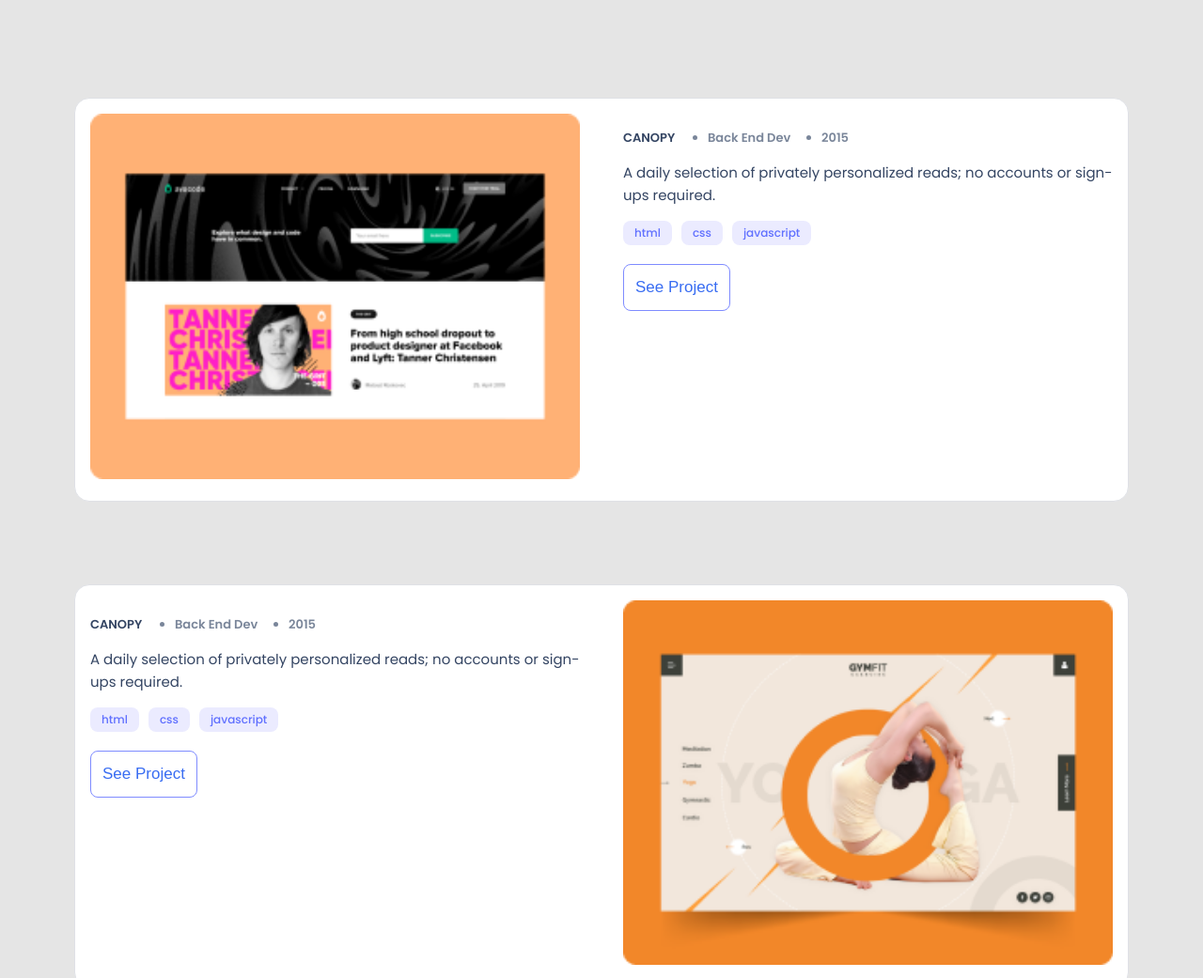
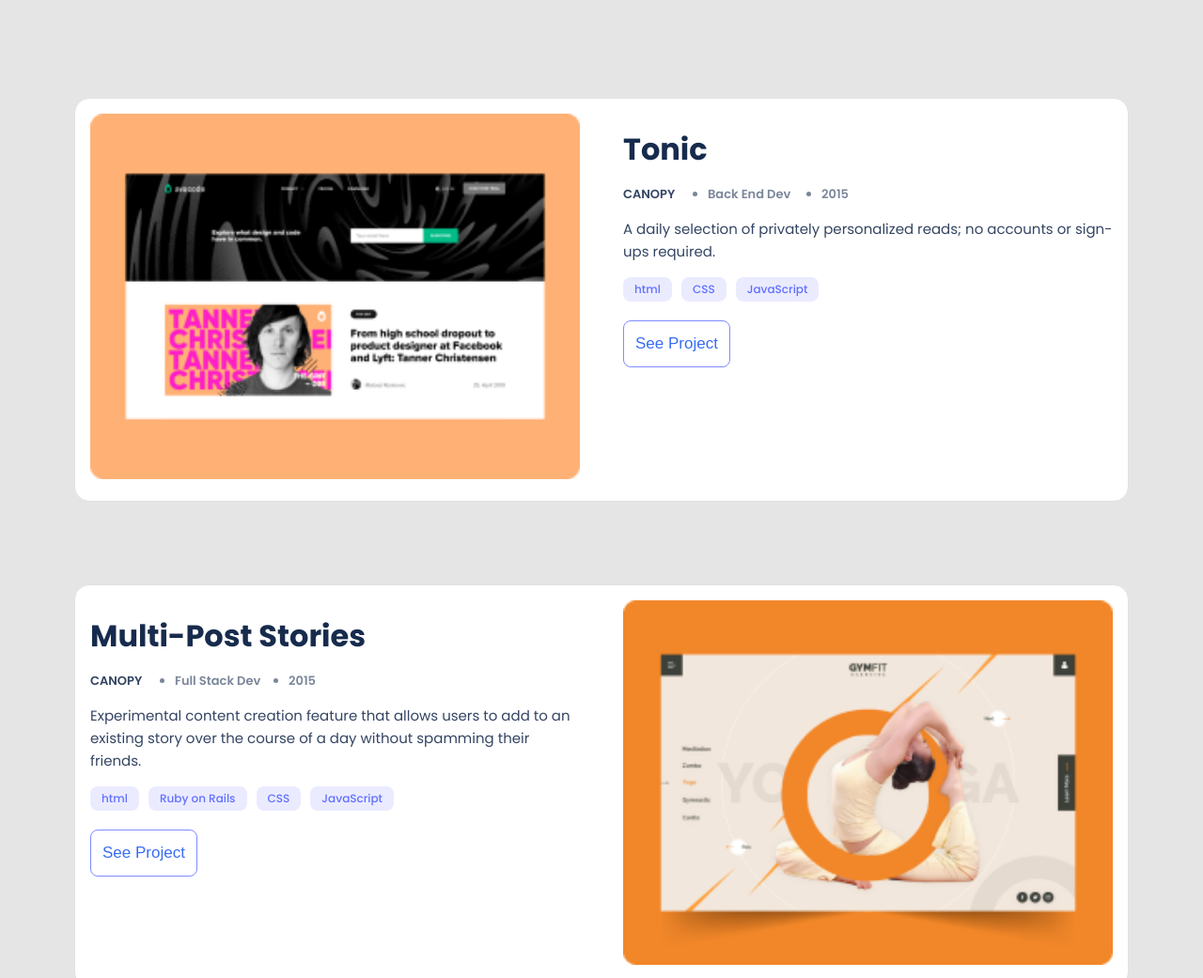
Before and after one commit to mrprotocoll/microverse-portfolio, a website: page index.html in a window 1280 px wide. Shown: the part 860-1901 px from the top of the page at 94% size. Drawn offline with Linux system fonts and the light colour scheme.

Commit message:
Finish dinamic work card section

```diff
--- a/assets/css/style.css
+++ b/assets/css/style.css
@@ -367,7 +367,7 @@ ul {
 }
 
 .works .categories {
-  width: 300px;
+  width: 100%;
 }
 
 .floating {
@@ -586,7 +586,7 @@ textarea {
 }
 
 .modal-footer {
-  border-top: 1px solid #EBECF0;
+  border-top: 1px solid #ebecf0;
   margin-top: 20px;
 }
 
@@ -762,7 +762,7 @@ textarea {
     margin: 1em 0;
   }
 
-  .modal .modal-image img{
+  .modal .modal-image img {
     height: 586px;
   }
 }
--- a/assets/js/script.js
+++ b/assets/js/script.js
@@ -4,46 +4,50 @@ const toggleNavbar = () => {
 
 const portfolioTemplate = (portfolioData) => {
   let content = "";
-  portfolioData.forEach(function(data){
+  portfolioData.forEach(function (data) {
+    let tools = "";
+    data.tools.forEach(function (tool) {
+      tools += `
+      <li class="badge floating">${tool}</li>
+      `;
+    });
     content += `
     <div class="item card">
       <div class="item-image">
           <img class="img" src="${data.image}" alt="Snapshoot Portfolio">
       </div>
       <div class="content-box">
-          <h2 class="item-title"></h2>
+          <h2 class="item-title">${data.name}</h2>
           <div class="details">
               <h4>CANOPY</h4>
               <ul>
-                <li>Back End Dev</li>
-                <li>2015</li>
+                <li>${data.stack}</li>
+                <li>${data.year}</li>
               </ul>
           </div>
-          <p>A daily selection of privately personalized reads; no accounts or sign-ups required.</p>
-          <ul class="categories">
-              <li class="badge floating">html</li>
-              <li class="badge floating">css</li>
-              <li class="badge floating">javascript</li>
+          <p>${data.excerpt}</p>
+          <ul class="categories">${tools}
           </ul>
           <div class="clear"></div>
           <button class="btn">See Project</button>
       </div>
-    </div>`
-  })
-
+    </div>`;
+  });
   return content;
-}
+};
 
 window.addEventListener("load", () => {
   const workData = [
     {
       name: "Tonic",
       image: "assets/images/Snapshoot Portfolio.png",
-      stack:'Back End Dev',
-      year:'2015',
-      excerpt:"A daily selection of privately personalized reads; no accounts or sign-ups required.",
-      description: "Lorem Ipsum is simply dummy text of the printing and typesetting industry. Lorem Ipsum has been the industry's standard dummy text ever since the 1500s, when an unknown printer took a galley of type and scrambled it 1960s with the releaLorem Ipsum is simply dummy text of the printing and typesetting industry. Lorem Ipsum has been the industry's standard dummy text ever since the 1500s, when an unknown printer took a galley of type and scrambled it 1960s with the releorem Ipsum is simply dummy text of the printing and typesetting industry. Lorem Ipsum han printer took a galley of type and scrambled it 1960s with the releawn printer took a galley of type and scrambled it 1960s with the releaLorem Ipsum is simply dummy text of the printing and typesetting industry. Lorem Ipsum has been the industry's standard dummy text ever since the 1500s, when an unknown printer took a galley of type and scrambled it 1960s with the relea",
-      tools: ["html","Ruby on Rails","CSS","JavaScript"],
+      stack: "Back End Dev",
+      year: "2015",
+      excerpt:
+        "A daily selection of privately personalized reads; no accounts or sign-ups required.",
+      description:
+        "Lorem Ipsum is simply dummy text of the printing and typesetting industry. Lorem Ipsum has been the industry's standard dummy text ever since the 1500s, when an unknown printer took a galley of type and scrambled it 1960s with the releaLorem Ipsum is simply dummy text of the printing and typesetting industry. Lorem Ipsum has been the industry's standard dummy text ever since the 1500s, when an unknown printer took a galley of type and scrambled it 1960s with the releorem Ipsum is simply dummy text of the printing and typesetting industry. Lorem Ipsum han printer took a galley of type and scrambled it 1960s with the releawn printer took a galley of type and scrambled it 1960s with the releaLorem Ipsum is simply dummy text of the printing and typesetting industry. Lorem Ipsum has been the industry's standard dummy text ever since the 1500s, when an unknown printer took a galley of type and scrambled it 1960s with the relea",
+      tools: ["html", "CSS", "JavaScript"],
       live_link: "#",
       sourse_link: "#",
     },
@@ -52,31 +56,37 @@ window.addEventListener("load", () => {
       image: "assets/images/Snapshoot Portfolio2.png",
       stack: "Full Stack Dev",
       year: "2015",
-      excerpt: "Experimental content creation feature that allows users to add to an existing story over the course of a day without spamming their friends.",
-      description: "Lorem Ipsum is simply dummy text of the printing and typesetting industry. Lorem Ipsum has been the industry's standard dummy text ever since the 1500s, when an unknown printer took a galley of type and scrambled it 1960s with the releaLorem Ipsum is simply dummy text of the printing and typesetting industry. Lorem Ipsum has been the industry's standard dummy text ever since the 1500s, when an unknown printer took a galley of type and scrambled it 1960s with the releorem Ipsum is simply dummy text of the printing and typesetting industry. Lorem Ipsum han printer took a galley of type and scrambled it 1960s with the releawn printer took a galley of type and scrambled it 1960s with the releaLorem Ipsum is simply dummy text of the print",
-      tools: ["html","Ruby on Rails","CSS","JavaScript"],
+      excerpt:
+        "Experimental content creation feature that allows users to add to an existing story over the course of a day without spamming their friends.",
+      description:
+        "Lorem Ipsum is simply dummy text of the printing and typesetting industry. Lorem Ipsum has been the industry's standard dummy text ever since the 1500s, when an unknown printer took a galley of type and scrambled it 1960s with the releaLorem Ipsum is simply dummy text of the printing and typesetting industry. Lorem Ipsum has been the industry's standard dummy text ever since the 1500s, when an unknown printer took a galley of type and scrambled it 1960s with the releorem Ipsum is simply dummy text of the printing and typesetting industry. Lorem Ipsum han printer took a galley of type and scrambled it 1960s with the releawn printer took a galley of type and scrambled it 1960s with the releaLorem Ipsum is simply dummy text of the print",
+      tools: ["html", "Ruby on Rails", "CSS", "JavaScript"],
       live_link: "#",
       sourse_link: "#",
     },
     {
       name: "FACEBOOK 360",
       image: "assets/images/Snapshoot Portfolio3.png",
-      stack:'Full Stack Dev',
-      year:'2015',
-      excerpt: "Exploring the future of media in Facebook's first Virtual Reality app; a place to discover and enjoy 360 photos and videos on Gear VR.",
-      description: "Lorem Ipsum is simply dummy text of the printing and typesetting industry. Lorem Ipsum has been the industry's standard dummy text ever since the 1500s, when an unknown printer took a galley of type and scrambled it 1960s with the releaLorem Ipsum is simply dummy text of the printing and typesetting industry. Lorem Ipsum has been the industry's standard dummy text ever since the 1500s, when an unknown printer took a galley of type and scrambled it 1960s with the releorem Ipsum is simply dummy text of the printing and typesetting industry. Lorem Ipsum han printer took a galley of type and scrambled it 1960s with the releawn printer took a galley of type and scrambled it 1960s with the releaLorem Ipsum is simply dummy text of the printing and typesetting industry. Lorem Ipsum has been the industry's standard dummy text ever since the 1500s, when an unknown printer took a galley of type and scrambled it 1960s with the relea",
-      tools: ["html","Ruby on Rails","CSS","JavaScript"],
+      stack: "Full Stack Dev",
+      year: "2015",
+      excerpt:
+        "Exploring the future of media in Facebook's first Virtual Reality app; a place to discover and enjoy 360 photos and videos on Gear VR.",
+      description:
+        "Lorem Ipsum is simply dummy text of the printing and typesetting industry. Lorem Ipsum has been the industry's standard dummy text ever since the 1500s, when an unknown printer took a galley of type and scrambled it 1960s with the releaLorem Ipsum is simply dummy text of the printing and typesetting industry. Lorem Ipsum has been the industry's standard dummy text ever since the 1500s, when an unknown printer took a galley of type and scrambled it 1960s with the releorem Ipsum is simply dummy text of the printing and typesetting industry. Lorem Ipsum han printer took a galley of type and scrambled it 1960s with the releawn printer took a galley of type and scrambled it 1960s with the releaLorem Ipsum is simply dummy text of the printing and typesetting industry. Lorem Ipsum has been the industry's standard dummy text ever since the 1500s, when an unknown printer took a galley of type and scrambled it 1960s with the relea",
+      tools: ["html", "Ruby on Rails", "CSS", "JavaScript"],
       live_link: "#",
       sourse_link: "#",
     },
     {
       name: "Uber Navigation",
       image: "assets/images/Snapshoot Portfolio1.png",
-      stack:'Lead Developer',
-      year:'2018',
-      excerpt:"A smart assistant to make driving more safe, efficient, and fun by unlocking your most expensive computer: your car.",
-      description: "Lorem Ipsum is simply dummy text of the printing and typesetting industry. Lorem Ipsum has been the industry's standard dummy text ever since the 1500s, when an unknown printer took a galley of type and scrambled it 1960s with the releaLorem Ipsum is simply dummy text of the printing and typesetting industry. Lorem Ipsum has been the industry's standard dummy text ever since the 1500s, when an unknown printer took a galley of type and scrambled it 1960s with the releorem Ipsum is simply dummy text of the printing and typesetting industry. Lorem Ipsum han printer took a galley of type and scrambled it 1960s with the releawn printer took a galley of type and scrambled it 1960s with the releaLorem Ipsum is simply dummy text of the printing and typesetting industry. Lorem Ipsum has been the industry's standard dummy text ever since the 1500s, when an unknown printer took a galley of type and scrambled it 1960s with the relea",
-      tools: ["html","Ruby on Rails","CSS","JavaScript"],
+      stack: "Lead Developer",
+      year: "2018",
+      excerpt:
+        "A smart assistant to make driving more safe, efficient, and fun by unlocking your most expensive computer: your car.",
+      description:
+        "Lorem Ipsum is simply dummy text of the printing and typesetting industry. Lorem Ipsum has been the industry's standard dummy text ever since the 1500s, when an unknown printer took a galley of type and scrambled it 1960s with the releaLorem Ipsum is simply dummy text of the printing and typesetting industry. Lorem Ipsum has been the industry's standard dummy text ever since the 1500s, when an unknown printer took a galley of type and scrambled it 1960s with the releorem Ipsum is simply dummy text of the printing and typesetting industry. Lorem Ipsum han printer took a galley of type and scrambled it 1960s with the releawn printer took a galley of type and scrambled it 1960s with the releaLorem Ipsum is simply dummy text of the printing and typesetting industry. Lorem Ipsum has been the industry's standard dummy text ever since the 1500s, when an unknown printer took a galley of type and scrambled it 1960s with the relea",
+      tools: ["html", "Ruby on Rails", "CSS", "JavaScript"],
       live_link: "#",
       sourse_link: "#",
     },
@@ -96,5 +106,4 @@ window.addEventListener("load", () => {
   // portfolio section
   const workSectionElemnt = document.querySelector("#work-section");
   workSectionElemnt.innerHTML = portfolioTemplate(workData);
-
 });
```
